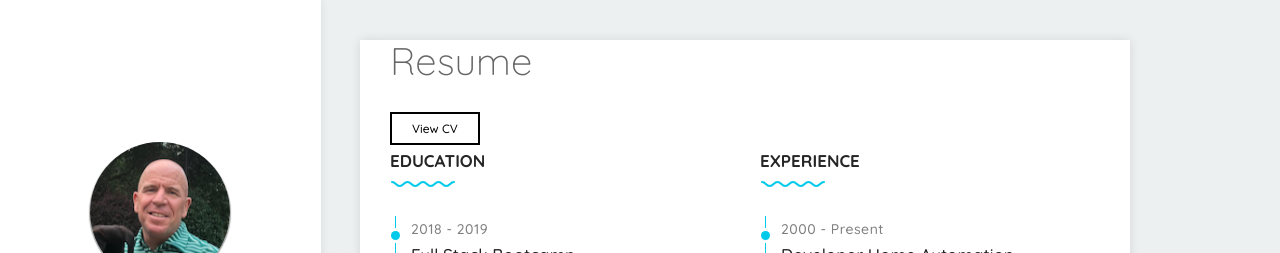
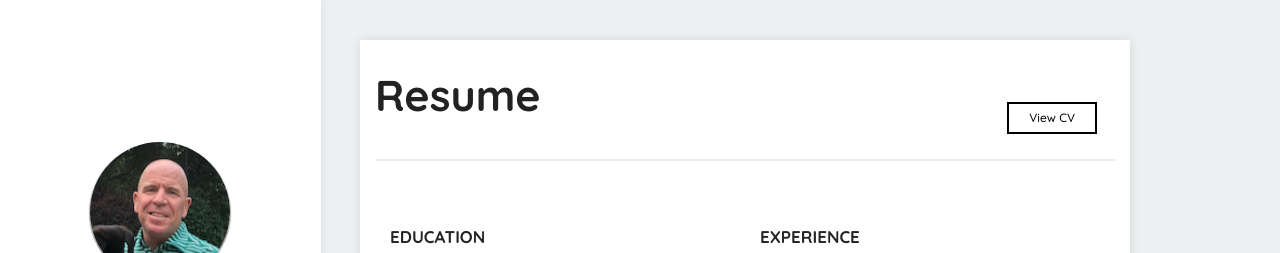
Before and after one commit to plinck/My-Portfolio, a plain HTML site: page index.html in a window 1280 px wide. Both pictures are taken after a click on the link "MY RESUME". Shown: the top 253 px of the page. Drawn offline with Linux system fonts and the light colour scheme.

Commit message:
Put CV button on resume page

```diff
--- a/index.html
+++ b/index.html
@@ -421,10 +421,16 @@
                 <section class="resume padding-bottom-90 pt-page" id="resume">
                     <div class="content">
                         <div class="container">
-                            <h2>Resume <div class="home_type more_info cvLink">
+
+                            <div class="row sec_title">
+                                <div class="float-left">
+                                    <h2>Resume</h2>
+                                </div>
+                                <div class="float-right home_type more_info cvLink">
                                     <a href="assets/resume/Paul Linck CV.pdf">View CV</a>
                                 </div>
-                            </h2>
+                            </div>
+
                             <div class="row">
 
                                 <!--Education-->
```
